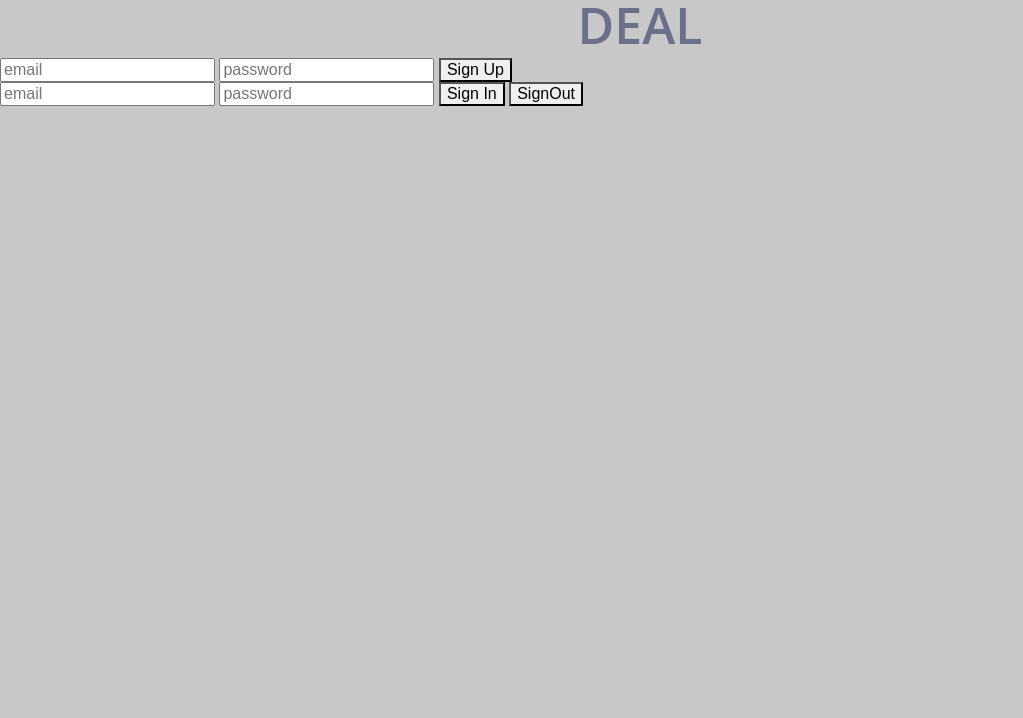
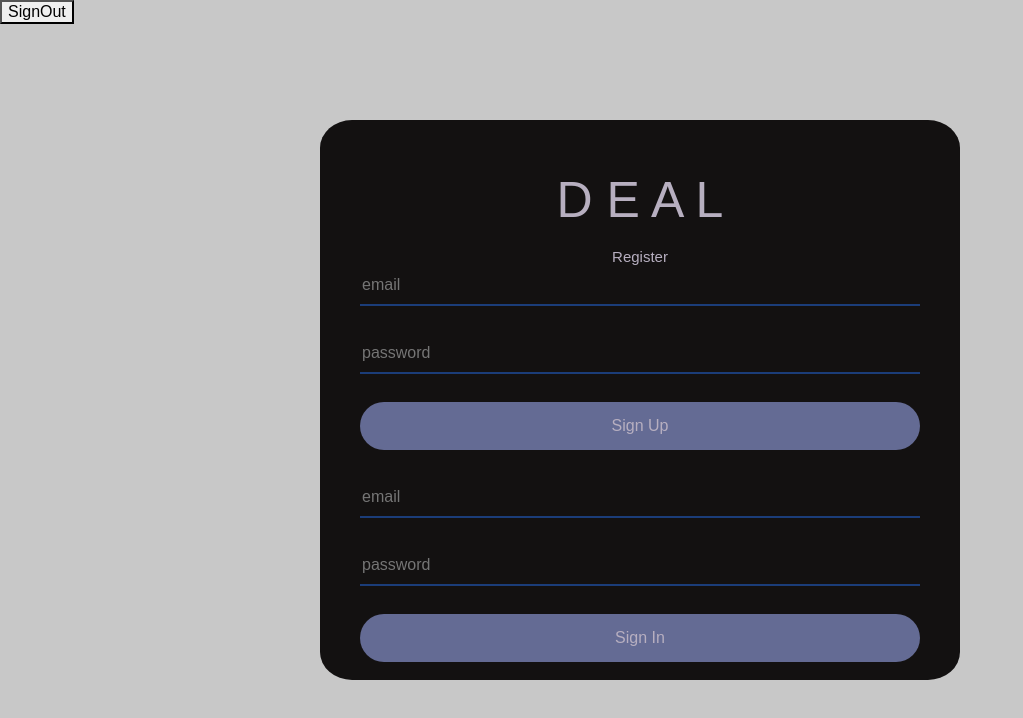
Before and after one commit to Laboratoria/GDL004-social-network, a website with bundled scripts: page src/index.html in a window 1280 px wide. Shown: the whole page, without its empty margins (0-1023 px from the left). Built offline with nearby package versions, Linux system fonts and the light colour scheme.

Commit message:
"css y empezar templastes de post

```diff
--- a/src/index.html
+++ b/src/index.html
@@ -5,7 +5,7 @@
   <meta name="viewport" content="width=device-width, initial-scale=1.0">
   <link rel="stylesheet" href="https://cdnjs.cloudflare.com/ajax/libs/font-awesome/4.7.0/css/font-awesome.min.css">
   <link href="//maxcdn.bootstrapcdn.com/bootstrap/4.1.1/css/bootstrap.min.css" rel="stylesheet" id="bootstrap-css">
-  <link rel="stylesheet" href="style.css">
+  <link rel="stylesheet" href="style.css"/>
   <title>DEAL</title>
 </head>
   <body>
--- a/src/style.css
+++ b/src/style.css
@@ -1,21 +1,61 @@
 /*MODAL SIGN IN AND SIGN UP*/
-body{
-	margin:0;
+body {
+  margin:0;
 	color:#6a6f8c;
 	background:#c8c8c8;
-	font:600 16px/18px 'Open Sans',sans-serif;
+  font-family: Arial, Helvetica, sans-serif;
+  height: 100vh;
+  font:600 16px/18px 'Open Sans',sans-serif;
 }
-/*,:after,:before{box-sizing:border-box}
-.clearfix:after,.clearfix:before{content:'';display:table}
-.clearfix:after{clear:both;display:block}
-a{color:inherit;text-decoration:none}*/
 
-h1{
-	font:600 50px/50px 'Open Sans',sans-serif;
-	text-align:center;
-  }
+.login-box {
+  widows: 220px;
+  height: 560px;
+  background: #131111;
+  color: #b7afc0;
+  top: 50%;
+  left: 50%;
+  position: absolute;
+  transform: translate(-50%, -50%);
+  box-sizing: border-box;
+  padding: 50px 40px;
+  border-radius: 5%;
+}
 
+.login-box input[type="button"]{
+  background:#646b94;
+  color: #b7afc0;
+  border:none;
+	padding:15px 20px;
+	border-radius:25px;
+}
 
+.login-box h2 {
+  margin: 0;
+  text-align: center;
+  font-size: 50px;
+}
+
+.login-box h1{
+  margin: 0;
+  text-align: center;
+  font-size: 15px;
+}
+
+.login-box input {
+  width: 100%;
+  margin-bottom: 5%;
+  color:  #b7afc0;
+}
+
+.login-box input[type="email"], .login-box input[type="password"] {
+  border: none;
+  border-bottom: 2px solid #1b3d79;
+  background: transparent;
+  outline: none;
+  height: 40px;
+  font-size: 16px;
+}
 
 
 /*#####################BARRA NAVEGADORA DE SPA*#######################*/
--- a/src/view-controler/routes.js
+++ b/src/view-controler/routes.js
@@ -11,7 +11,7 @@
         case '':
             container.appendChild(components.signUpView())
             eventsElements.signUpEvent();
-            break;
+        break;
         case '#/Home':
             container.appendChild(components.home())
             break;
--- a/src/view/notifications.js
+++ b/src/view/notifications.js
@@ -3,7 +3,7 @@ export default () => {
      <div class='navigationBar' id="myNavBar">
          <!nav>
                <!--agregar logo de pagina web -->
-           <!--input type="search" placeholder="search" id="search"></input-->
+           <!--input type="search" placeholder="search" id="search" class="sign-in" ></input-->
            <a href='#/Notifications'>Notifications</a>
            <a href='#/User'>User</a>
             <a href='#/Home'>Home</a>
--- a/src/view/signUpView.js
+++ b/src/view/signUpView.js
@@ -5,18 +5,27 @@ import {signUpController, signInController, signOutController} from '../view-con
 export const signUpView = () => {
 
 const signUpView = `
-  <h1>DEAL</h1>
-    <div id="formContainer" class="signInUpOut">
-      <div id="header"></div>
-        <input type="email" placeholder="email" id="email"/>
-        <input type="password" placeholder="password" id="password"/>
-        <button  id="signUpBtn"> Sign Up</button><br/>
-        <input type="email" placeholder="email" id="emailSigIn" />
-        <input type="password"  placeholder="password" id="passwordSigIn" />
-        <button  id="signInBtn"> Sign In</button>
-        <button  id="signOut"> SignOut</button>
-    </div>
-`
+      <div class="login-box">
+        <h2>D  E  A  L</h2><br>
+        <form>
+            <!-- USERNAME INPUT -->
+            <h1>Register</h1>
+            <input type="email" placeholder="email" id="email" />
+            <!-- PASSWORD INPUT -->
+            <input type="password" placeholder="password" id="password"  />
+            <input type="button" value="Sign Up" id="signUpBtn" >
+
+            <input type="email" placeholder="email" id="emailSigIn" class="input"/>
+            <input type="password" placeholder="password" id="passwordSigIn" >
+            <input type="button" value="Sign In" id="signInBtn" >
+        </form>
+      </div>
+
+
+
+
+              <button  id="signOut"> SignOut</button>
+        `
 const divElemt = document.createElement('div');
 divElemt.innerHTML = signUpView;
 return divElemt;
@@ -33,7 +42,7 @@ export const eventSignUpIn = () => {
 //console.log(email, password);
   signUpBtn.addEventListener('click', () => {
     signUpController(registerEmail.value, registerPassword.value);
-    console.log("hola");
+    console.log("hola signup");
   })
   signInBtn.addEventListener('click', () => {
     signInController(emailAcces.value, passwordAcces.value);
```
Also changed, not shown: src/view/index.js (+2 -5 lines).
